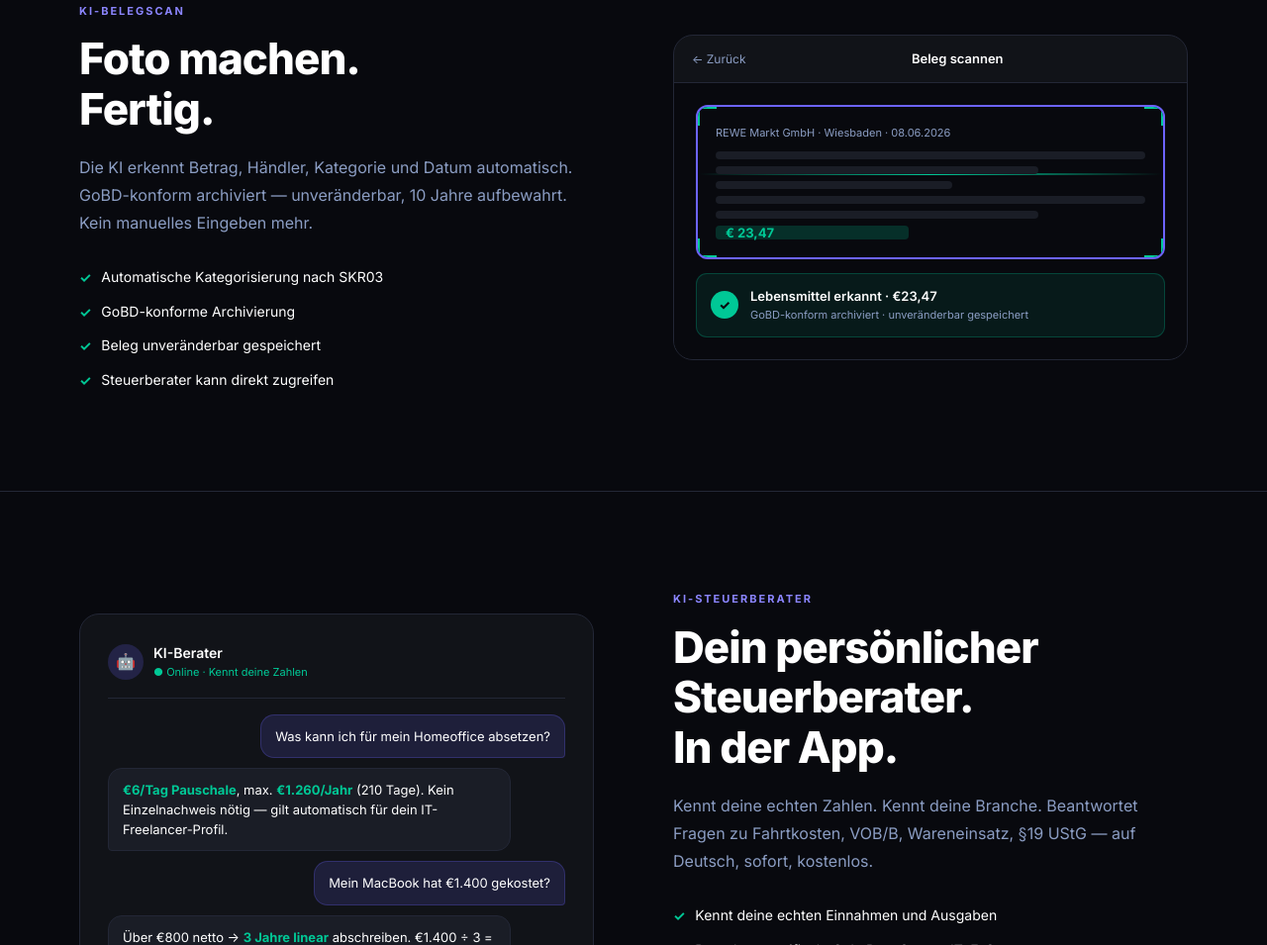
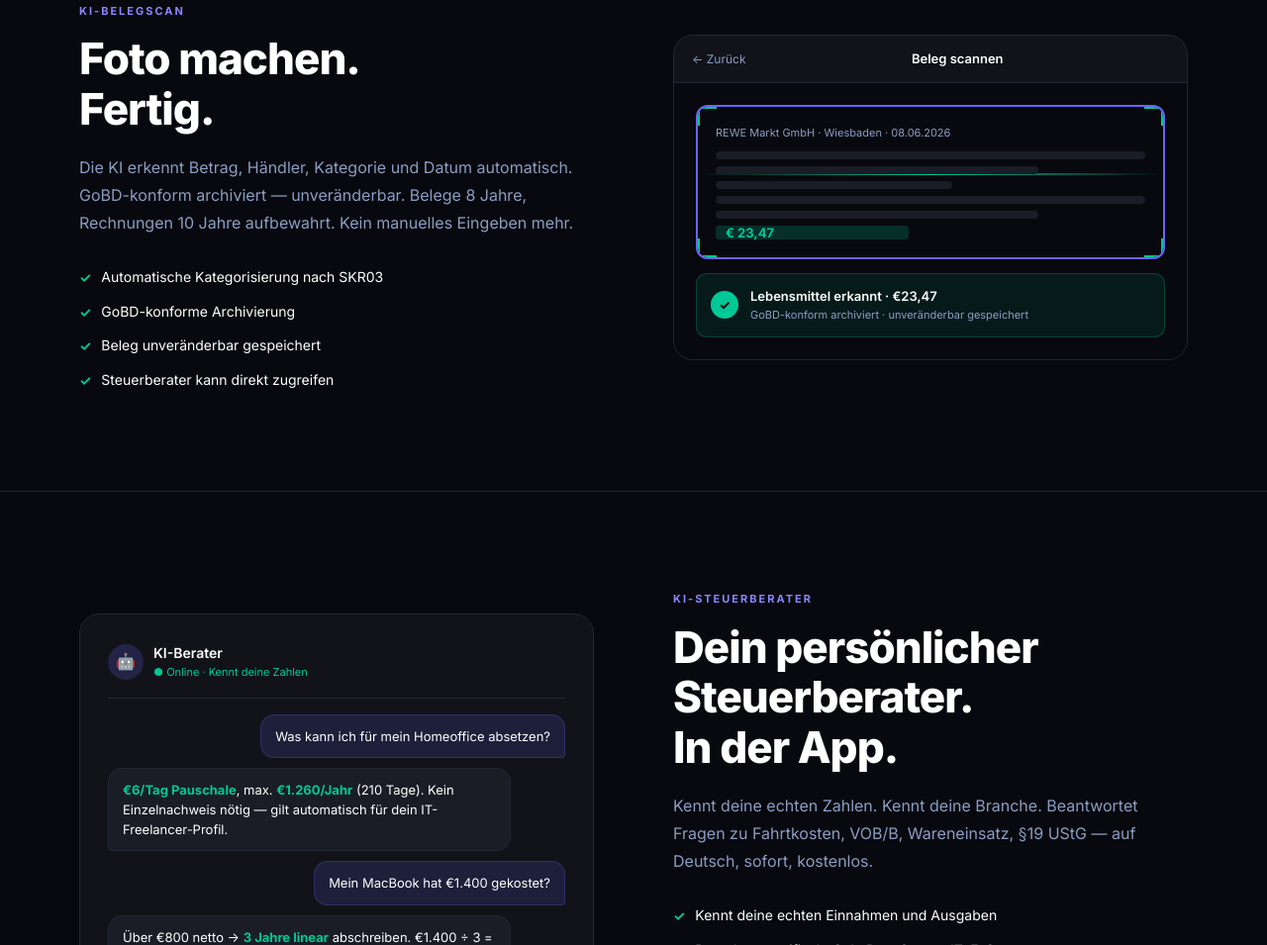
Before and after one commit to jeeejeeeornah/etsy-profit-pro-ai, a website: page public/index.html in a window 1280 px wide. Shown: the part 1136-2091 px from the top of the page at 99% size. Drawn offline with Linux system fonts and the light colour scheme.

Commit message:
Fix GoBD retention period - 8 years for receipts

```diff
--- a/public/index.html
+++ b/public/index.html
@@ -530,7 +530,7 @@ footer{background:var(--bg);border-top:1px solid var(--border);padding:60px 0 0}
     <div class="sp-text fi">
       <div class="lbl">KI-Belegscan</div>
       <h2>Foto machen.<br>Fertig.</h2>
-      <p class="body">Die KI erkennt Betrag, Händler, Kategorie und Datum automatisch. GoBD-konform archiviert — unveränderbar, 10 Jahre aufbewahrt. Kein manuelles Eingeben mehr.</p>
+      <p class="body">Die KI erkennt Betrag, Händler, Kategorie und Datum automatisch. GoBD-konform archiviert — unveränderbar. Belege 8 Jahre, Rechnungen 10 Jahre aufbewahrt. Kein manuelles Eingeben mehr.</p>
       <ul class="sp-list">
         <li><span class="ck">✓</span> Automatische Kategorisierung nach SKR03</li>
         <li><span class="ck">✓</span> GoBD-konforme Archivierung</li>
```
